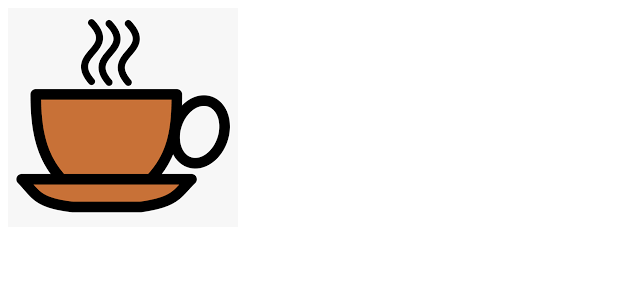
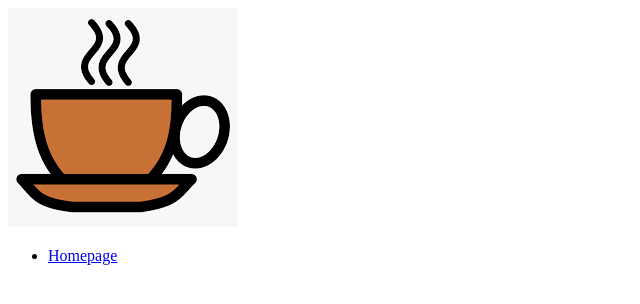
Before and after one commit to aaditya29/HTML-And-CSS-Portfolio, a plain HTML site: page HTML And CSS Projects/First Project/index.html in a window 1280 px wide. Shown: the whole page, without its empty margins (0-640 px from the left). Drawn offline with Linux system fonts and the light colour scheme.

Commit message:
git commit

```diff
--- a/HTML And CSS Projects/First Project/index.html
+++ b/HTML And CSS Projects/First Project/index.html
@@ -9,5 +9,10 @@
 <body>
     <img src="/HTML And CSS Projects/First Project/images/cup1.png" alt="coffee cup logo" />
 
+    <ul>
+        <li><a href="index.html">Homepage</a></li>
+
+    </ul>
+
 </body>
 </html>
```
